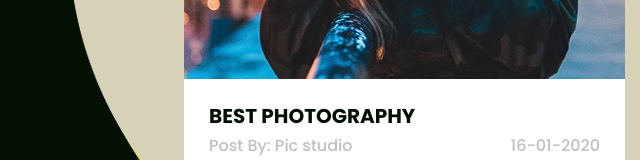
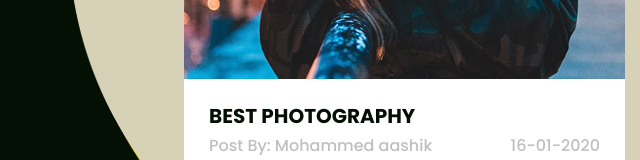
Before and after one commit to mohammedaashik24/studio, a plain HTML site: page index.html in a window 1280 px wide. Shown: the part 4280-4440 px from the top of the page, 0-640 px from the left. Drawn offline with nearby package versions, Linux system fonts and the light colour scheme.

Commit message:
Update index.html
version-2

```diff
--- a/index.html
+++ b/index.html
@@ -288,7 +288,7 @@
                     </h5>
                     <div class="blog_post">
                       <h6>
-                        Post By: Pic studio
+                        Post By: Mohammed aashik
                       </h6>
                       <h6>
                         16-01-2020
```
